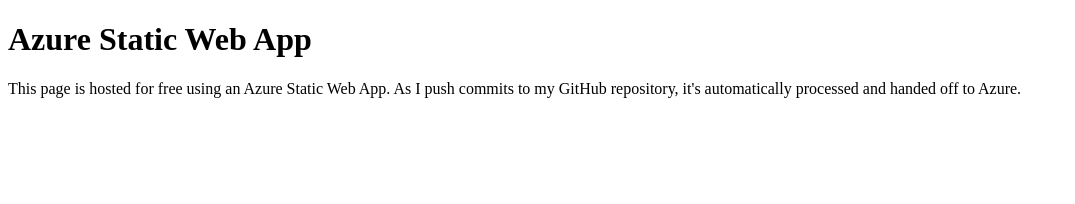
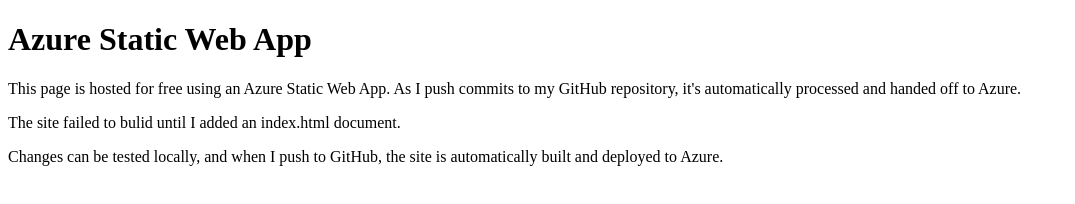
Before and after one commit to kielthecoder/AzureStaticWebApp, a plain HTML site: page index.html in a window 1280 px wide. Shown: the whole page, without its empty margins (0-1075 px from the left). Drawn offline with Linux system fonts and the light colour scheme.

Commit message:
added some more text to index.html

```diff
--- a/index.html
+++ b/index.html
@@ -9,5 +9,8 @@
 <body>
     <h1>Azure Static Web App</h1>
     <p>This page is hosted for free using an Azure Static Web App.  As I push commits to my GitHub repository, it's automatically processed and handed off to Azure.</p>
+    <p>The site failed to bulid until I added an index.html document.</p>
+    <p>Changes can be tested locally, and when I push to GitHub, the site is automatically built and deployed to Azure.</p>
+    <p></p>
 </body>
 </html>
```
